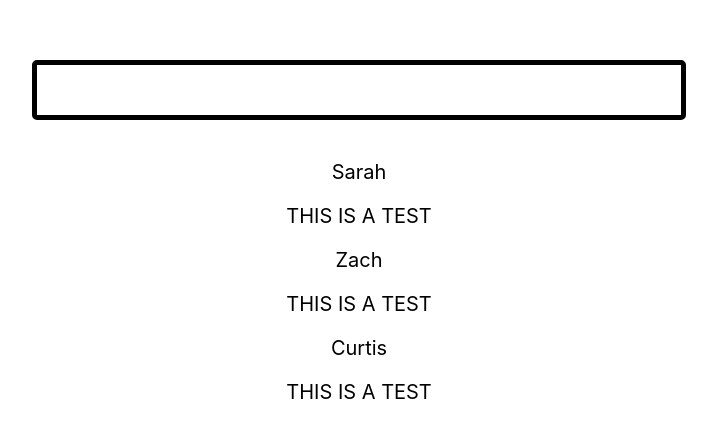
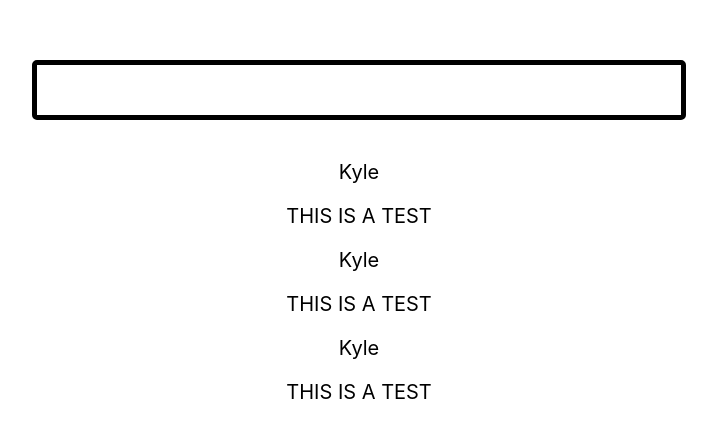
Before and after one commit to kanderson425/React_The_Complete_Guide, a React (Create React App) app in the folder assignment1_the_base_syntax/: page / in a window 1280 px wide. Shown: the part 196-634 px from the top of the page, without its empty margins (281-998 px from the left). Built offline with nearby package versions, Linux system fonts and the light colour scheme.

Commit message:
Adds app state

```diff
--- a/assignment1_the_base_syntax/src/App.js
+++ b/assignment1_the_base_syntax/src/App.js
@@ -1,27 +1,34 @@
-import React from 'react';
+import React, { Component } from 'react';
 import logo from './logo.svg';
 import './App.css';
 import UserInput from './UserInput/UserInput';
 import UserOutput from './UserOutput/UserOutput';
 
-function App() {
+class App extends Component {
+  state = {
+    username: 'Kyle'
+  };
+
+
+  render() {
     return (
       <div className="App">
         <UserInput
-        userName="Kyle"
+          userName={this.state.username}
         />
         <UserOutput
-        userName="Sarah"
+          userName={this.state.username}
         />
         <UserOutput
-        userName="Zach"
+          userName={this.state.username}
         />
         <UserOutput
-        userName="Curtis"
+          userName={this.state.username}
         />
 
       </div>
     );
   }
+}
 
 export default App;
```
Lines whose indentation alone changed are shown as unchanged.
